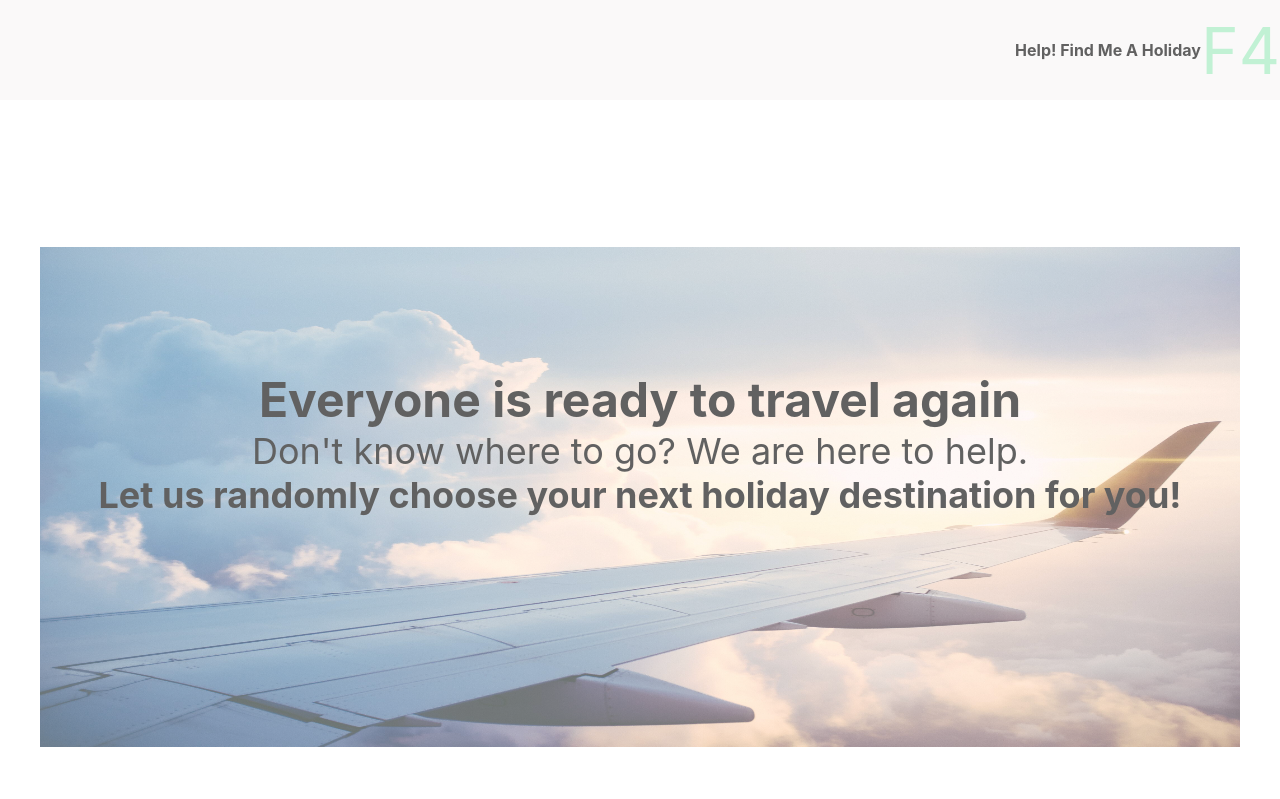
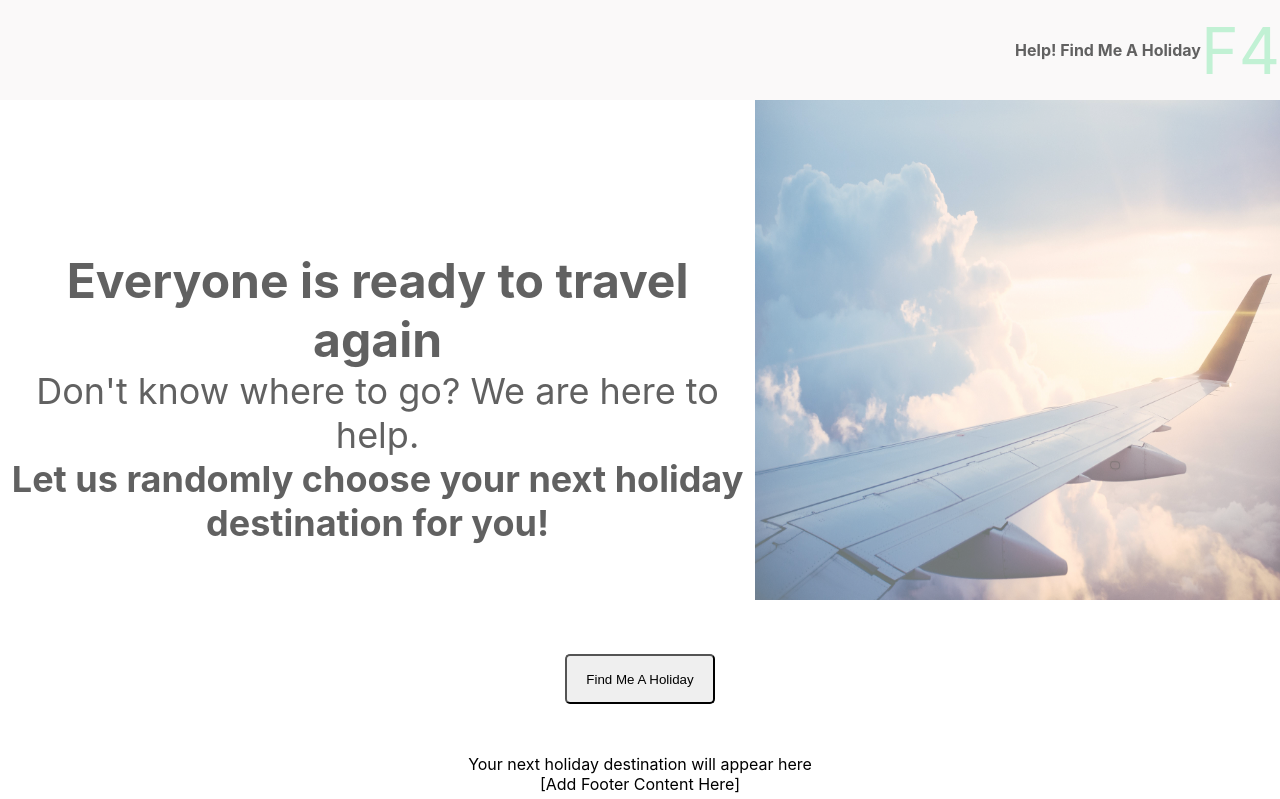
Before and after one commit to NicholasGomis/TheFourHorsemen, a React (Create React App) app in the folder travelapp/: page / in a window 1280 px wide. Shown: the top 799 px of the page. Built offline with nearby package versions, Linux system fonts and the light colour scheme.

Commit message:
added selector containers

```diff
--- a/travelapp/src/components/Selector/selector.css
+++ b/travelapp/src/components/Selector/selector.css
@@ -1,11 +1,19 @@
 .selector {
+
+
 }
 
 
 .selector-background-image {
-    width: 1200px;
+    width: 100%;
     height: 500px;
     opacity: 0.6;
+
+}
+
+.description-container {
+
+
 }
 
 .selector-description1 {
@@ -35,4 +43,9 @@
     font-size: 36px;
     z-index: 100;
 
+
 }
+
+.selector-container{
+    display: flex;
+}
--- a/travelapp/src/components/Selector/selector.js
+++ b/travelapp/src/components/Selector/selector.js
@@ -18,14 +18,20 @@ export function Selector({ buttonText, handleClick }) {
     return (
         <section className="selector">
             <Header />
+            <div className="selector-container">
+            <div className="description-container">
             <p className="selector-description1"> {notes}</p>
             <p className="selector-description2"> {notes1}</p>
             <p className="selector-description3"> {notes2}</p>
+            </div>
+            <div className="image-container">
             <img
                 className="selector-background-image"
                 alt="background image of airplane"
                 src="bgImage.jpg"
             ></img>
+            </div>
+            </div>
             <FindHoliday buttonText={buttonText} handleClick={handleClick} />
         </section>
     );
--- a/travelapp/src/components/layout.css
+++ b/travelapp/src/components/layout.css
@@ -5,7 +5,7 @@
 }
 
 .App {
-    display: grid;
+    /* display: grid;
     grid-template-columns: 1fr;
     grid-template-rows: 0.3fr 2fr 0.2fr;
     gap: 0px 0px;
@@ -13,5 +13,5 @@
     grid-template-areas:
         "."
         "."
-        ".";
+        "."; */
 }
```
